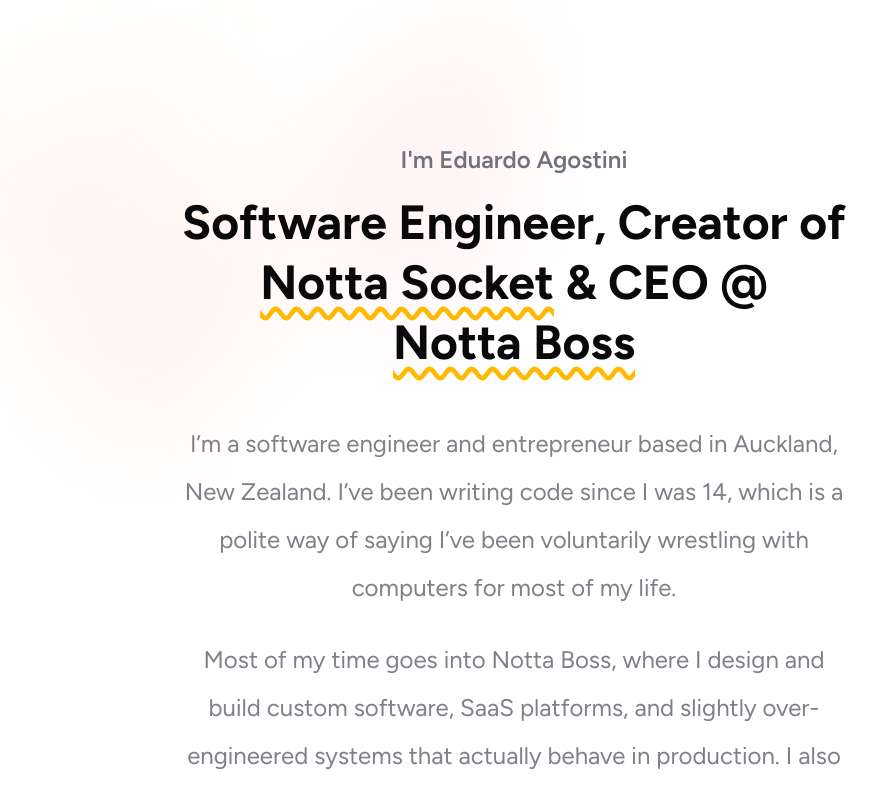
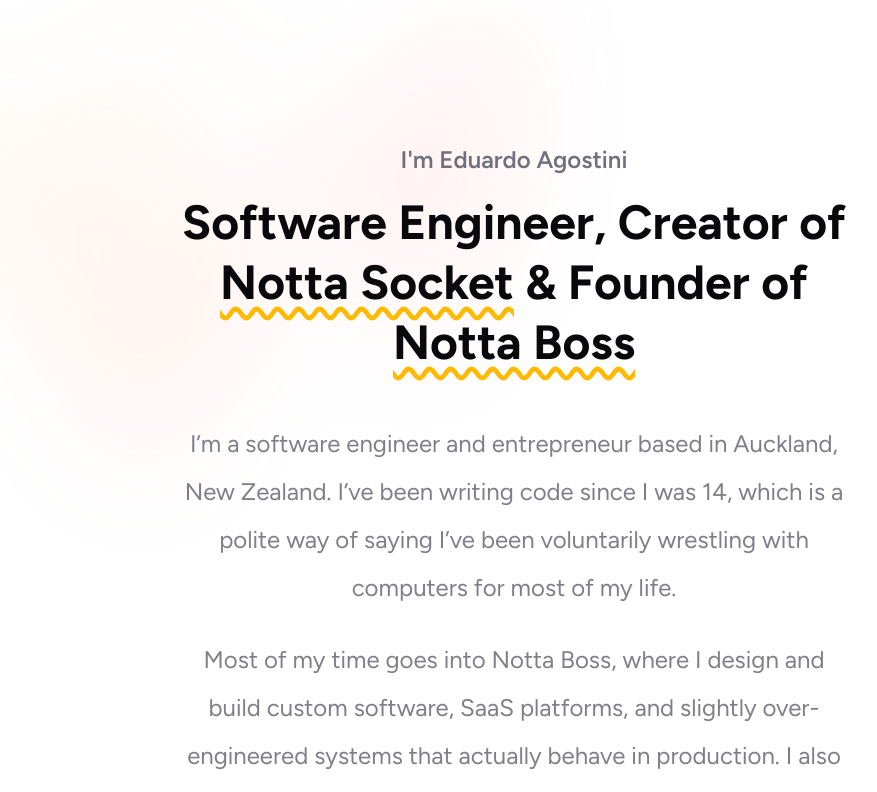
Before and after one commit to eagostini/eagostini.github.io, a Vue app: page / in a window 1280 px wide. Shown: the top 792 px of the page, without its empty margins (126-1003 px from the left). Built offline with nearby package versions, Linux system fonts and the light colour scheme.

Commit message:
General
Wording tweak...

```diff
--- a/src/App.vue
+++ b/src/App.vue
@@ -6,7 +6,7 @@
         <div class="flex flex-col gap-y-12 items-center text-center w-2xl z-10">
             <div class="flex flex-col gap-y-4 items-center">
                 <h2 class="font-semibold text-zinc-500 dark:text-zinc-400 text-2xl">I'm Eduardo Agostini</h2>
-                <h1 class="font-bold leading-tight text-5xl">Software Engineer, Creator of <a class="underline underline-offset-8 decoration-wavy decoration-amber-400 whitespace-nowrap transition-colors hover:decoration-rose-400" @click.prevent href="https://nottasocket.com" target="_blank">Notta Socket</a> & CEO @ <a class="underline underline-offset-8 decoration-wavy decoration-amber-400 whitespace-nowrap transition-colors hover:decoration-rose-400" href="https://nottaboss.co.nz" target="_blank">Notta Boss</a></h1>
+                <h1 class="font-bold leading-tight text-5xl">Software Engineer, Creator of <a class="underline underline-offset-8 decoration-wavy decoration-amber-400 whitespace-nowrap transition-colors hover:decoration-rose-400" @click.prevent href="https://nottasocket.com" target="_blank">Notta Socket</a> & Founder of <a class="underline underline-offset-8 decoration-wavy decoration-amber-400 whitespace-nowrap transition-colors hover:decoration-rose-400" href="https://nottaboss.co.nz" target="_blank">Notta Boss</a></h1>
             </div>
             <div class="flex flex-col gap-y-6 text-zinc-500/90 dark:text-zinc-300/90 leading-loose text-2xl">
                 <p>I’m a software engineer and entrepreneur based in Auckland, New Zealand. I’ve been writing code since I was 14, which is a polite way of saying I’ve been voluntarily wrestling with computers for most of my life.</p>
```
